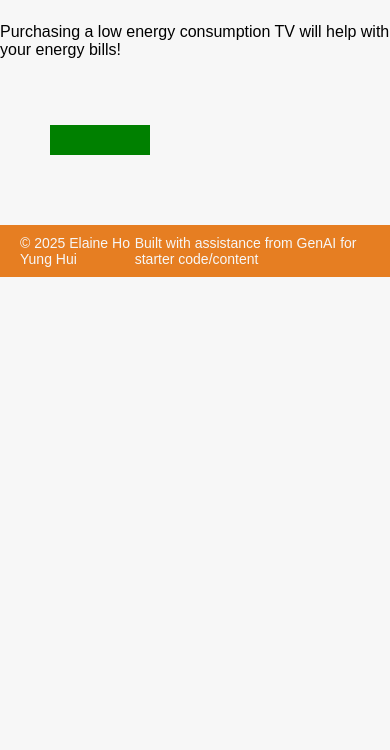
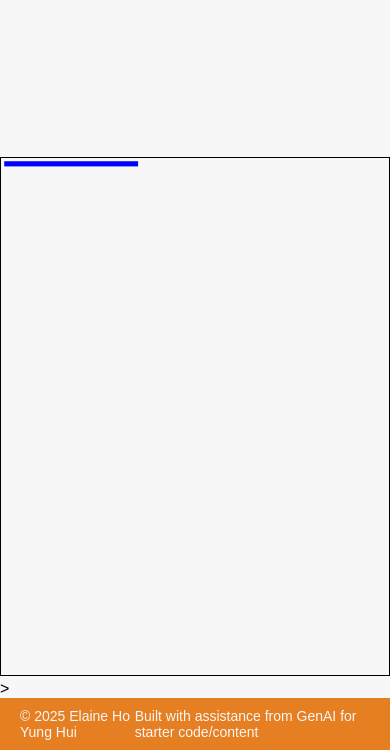
Before and after one commit to Elaineeee04/T04-2, a plain HTML site: page index.html in a window 390 px wide. Shown: the part 197-947 px from the top of the page. Before the commit the page ends 844 px from the top, so only its background shows below. Drawn offline with nearby package versions, Linux system fonts and the light colour scheme.

Commit message:
feat(t04-3): add responsive SVG container and test rect

```diff
--- a/index.html
+++ b/index.html
@@ -21,9 +21,16 @@
   <div id="content"></div>
   <!-- Give the SVG a size so shapes can be seen -->
   <svg width="300" height="150"></svg>
-  <!-- Load D3 first, then your D3 code file -->
+  <!-- NEW: Container for T04-3 chart -->
+  <div class="responsive-svg-container"></div>
+
+  <!-- D3 library -->>
   <script src="https://d3js.org/d3.v7.min.js"></script>
-  <script src="energy-d3.js"></script>
+
+  <!-- NEW: JS for T04-3 only -->
+  <script src="t04-3-bars.js"></script>
+  <!-- Old T04-2 demo (temporarily disabled) -->
+  <!-- <script src="energy-d3.js"></script> -->
   </body>
 
   <footer>
--- a/styles.css
+++ b/styles.css
@@ -119,3 +119,9 @@ footer {
   color: #f7f7f7;
   font-size: 14px;
 }
+
+.responsive-svg-container {
+margin: 0 auto; /* center */
+width: 100%; /* fill parent width */
+max-width: 1200px; /* cap max width */
+}
--- /dev/null
+++ b/t04-3-bars.js
@@ -0,0 +1,13 @@
+// Create an SVG inside the responsive container
+const svg = d3.select(".responsive-svg-container")
+.append("svg")
+.attr("viewBox", "0 0 1200 1600") // logical canvas; scales with container
+.style("border", "1px solid black"); // visual boundary while developing
+// Test shape: a thin blue rectangle near the top-left
+svg
+.append("rect")
+.attr("x", 10)
+.attr("y", 10)
+.attr("width", 414)
+.attr("height", 16)
+.attr("fill", "blue");
```
